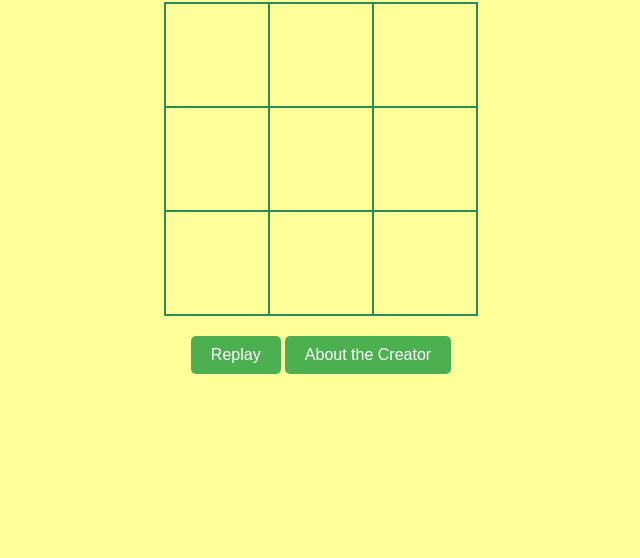
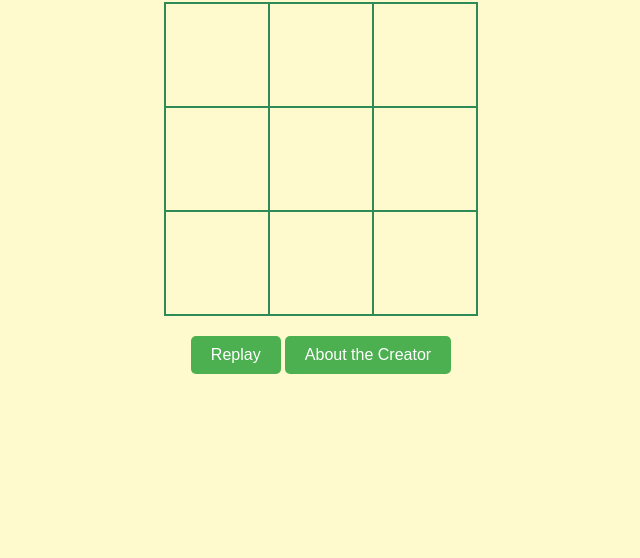
Before and after one commit to shalvidalal/Tic-Tac-Toe, a plain HTML site: page index.html in a window 1280 px wide. Shown: the part 242-800 px from the top of the page, without its empty margins (319-959 px from the left). Drawn offline with Linux system fonts and the light colour scheme.

Commit message:
Update index.html

```diff
--- a/index.html
+++ b/index.html
@@ -13,7 +13,7 @@
       height: 100vh;
       margin: 0;
       font-family: 'Segoe UI', Tahoma, Geneva, Verdana, sans-serif;
-      background-color: #FFFF99;
+      background-color: #FFFACD;
       color: #800080;
     }
     .container {
```
